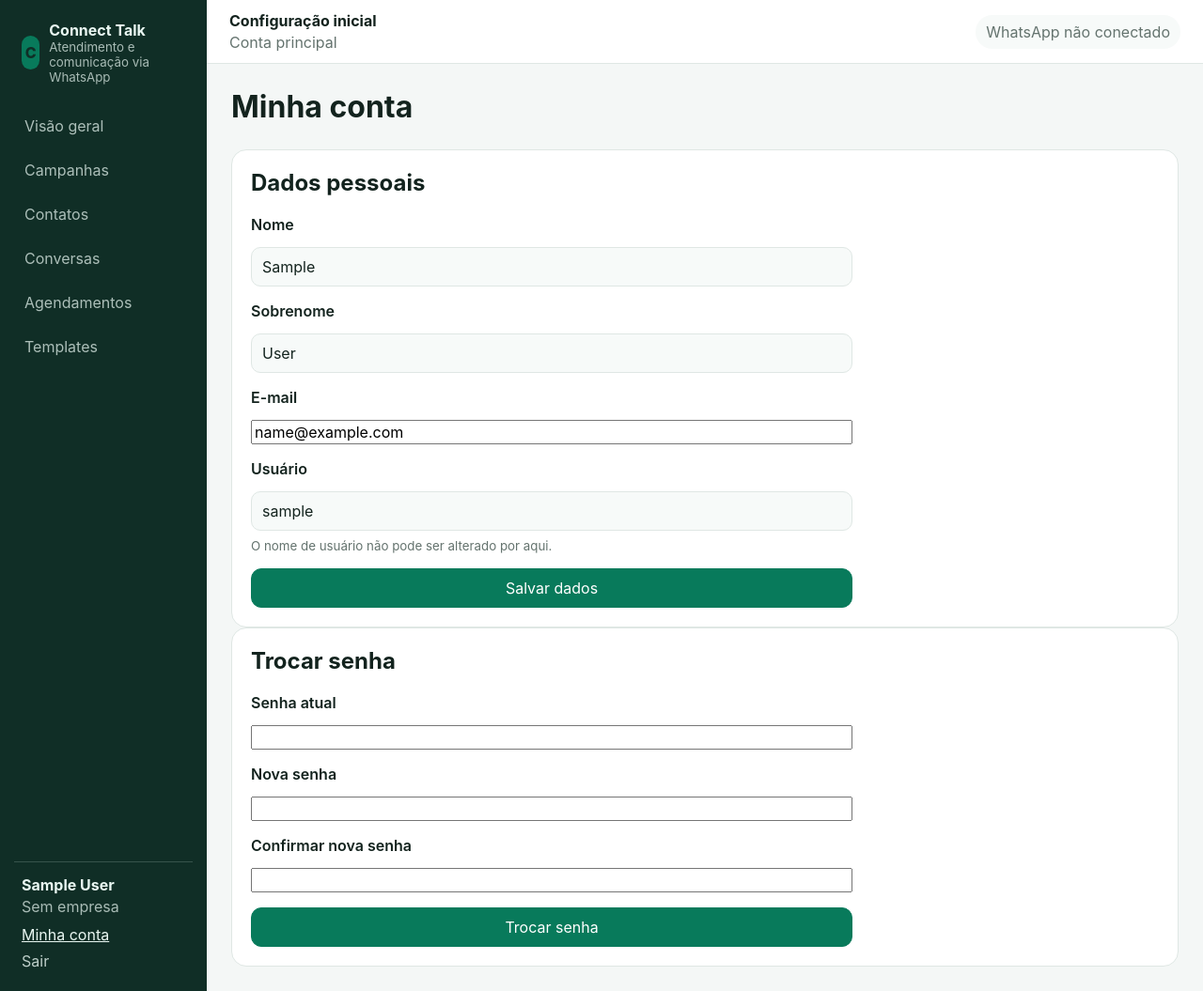
After one commit to kkrottojr/connect-talk, a Django app: page /conta/ in a window 1280 px wide. The commit adds this page. Shown: the whole page at 94% size. Run offline with Django 5.2, Linux system fonts and the light colour scheme; the visitor is signed in with stand-in values (Sample User, id 1); data comes from the database, SQL or seed files in the repository; data that the repository does not hold is empty.

Commit message:
Adicionar Postgres externo (Neon), tela Minha conta e CI
- render.yaml e settings.py: suporte a Postgres gerenciado externo (Neon/
  Supabase) via env vars sync:false, com DB_SSLMODE configurável (require
  em produção, prefer em dev/Docker local sem SSL).
- Nova tela "Minha conta" (dashboard/account.html): qualquer usuário logado
  troca nome/e-mail e senha sem precisar do /admin/; troca de senha preserva
  a sessão atual (update_session_auth_hash).
- CI: workflow do GitHub Actions rodando manage.py check + test suite a
  cada push/PR em main.
- README: URL da demo pública, roteiro "avaliar em 2 minutos" com os
  logins de demonstração, badge de CI e passo a passo do Neon.
- .gitignore: ignora .claude/ inteiro (não só settings.local.json).

Co-Authored-By: Claude Sonnet 5 <noreply@anthropic.com>

```diff
--- a/connect_talk/settings.py
+++ b/connect_talk/settings.py
@@ -85,6 +85,10 @@ if os.getenv("DB_ENGINE", "sqlite").lower() == "postgresql":
             "HOST": os.getenv("DB_HOST", "localhost"),
             "PORT": os.getenv("DB_PORT", "5432"),
             "CONN_MAX_AGE": 60,
+            # "prefer" funciona tanto local (Docker/Postgres sem SSL) quanto contra
+            # provedores gerenciados (Neon, Supabase, Render) que exigem SSL — nesses,
+            # defina DB_SSLMODE=require para não aceitar conexão sem criptografia.
+            "OPTIONS": {"sslmode": os.getenv("DB_SSLMODE", "prefer")},
         }
     }
 else:
--- a/dashboard/urls.py
+++ b/dashboard/urls.py
@@ -3,4 +3,7 @@ from django.urls import path
 from . import views
 
 
-urlpatterns = [path("", views.index, name="dashboard")]
+urlpatterns = [
+    path("", views.index, name="dashboard"),
+    path("conta/", views.account_view, name="account"),
+]
--- a/dashboard/views.py
+++ b/dashboard/views.py
@@ -1,4 +1,8 @@
+from django.contrib import messages
+from django.contrib.auth import update_session_auth_hash
 from django.contrib.auth.decorators import login_required
+from django.contrib.auth.password_validation import validate_password
+from django.core.exceptions import ValidationError
 from django.shortcuts import redirect, render
 
 from campaigns.models import Campaign, DispatchLog, TemplateButton
@@ -51,3 +55,51 @@ def index(request):
         },
     }
     return render(request, "dashboard/index.html", context)
+
+
+@login_required
+def account_view(request):
+    """Tela "Minha conta": qualquer usuário logado pode trocar o próprio nome/e-mail
+    e senha por aqui, mesmo sem empresa vinculada ainda (fluxo de onboarding)."""
+    membership = Membership.objects.active_for(request.user)
+    context = {
+        "membership": membership,
+        "organization": membership.organization if membership else None,
+        "nav_active": "account",
+    }
+
+    if request.method == "POST":
+        form_name = request.POST.get("form")
+
+        if form_name == "profile":
+            request.user.first_name = request.POST.get("first_name", "").strip()
+            request.user.last_name = request.POST.get("last_name", "").strip()
+            request.user.email = request.POST.get("email", "").strip()
+            request.user.save(update_fields=["first_name", "last_name", "email"])
+            messages.success(request, "Dados atualizados.")
+            return redirect("account")
+
+        if form_name == "password":
+            current_password = request.POST.get("current_password", "")
+            new_password = request.POST.get("new_password", "")
+            new_password_confirm = request.POST.get("new_password_confirm", "")
+
+            if not request.user.check_password(current_password):
+                messages.error(request, "Senha atual incorreta.")
+            elif new_password != new_password_confirm:
+                messages.error(request, "A confirmação não confere com a nova senha.")
+            else:
+                try:
+                    validate_password(new_password, user=request.user)
+                except ValidationError as exc:
+                    messages.error(request, " ".join(exc.messages))
+                else:
+                    request.user.set_password(new_password)
+                    request.user.save(update_fields=["password"])
+                    # Sem isso, trocar a própria senha derruba a sessão atual (o hash
+                    # da sessão fica associado à senha antiga) e o usuário é deslogado.
+                    update_session_auth_hash(request, request.user)
+                    messages.success(request, "Senha alterada com sucesso.")
+                    return redirect("account")
+
+    return render(request, "dashboard/account.html", context)
--- a/static/css/app.css
+++ b/static/css/app.css
@@ -32,7 +32,9 @@ h1, h2, p { margin-top: 0; }
 .user-card { margin-top: auto; border-top: 1px solid color-mix(in srgb, var(--sidebar-text) 18%, transparent); padding: 14px 8px 0; }
 .user-card strong, .user-card span { display: block; }
 .user-card span { opacity: .7; margin-top: 3px; }
-.logout-button { border: 0; background: transparent; color: inherit; padding: 10px 0 0; cursor: pointer; opacity: .8; }
+.account-link { display: block; color: inherit; text-decoration: none; padding: 10px 0 0; opacity: .8; }
+.account-link:hover, .account-link.active { opacity: 1; text-decoration: underline; }
+.logout-button { border: 0; background: transparent; color: inherit; padding: 8px 0 0; cursor: pointer; opacity: .8; }
 
 .main-area { min-width: 0; }
 .topbar { min-height: 68px; background: var(--surface); border-bottom: 1px solid var(--line); padding: 12px 24px; display: flex; align-items: center; justify-content: space-between; gap: 16px; }
--- /dev/null
+++ b/templates/dashboard/account.html
@@ -0,0 +1,56 @@
+{% extends "partials/app_shell.html" %}
+
+{% block title %}Minha conta · Connect Talk{% endblock %}
+
+{% block content %}
+<div class="page-heading">
+    <div><h1>Minha conta</h1></div>
+</div>
+
+<div class="card">
+    <h2>Dados pessoais</h2>
+    <form class="import-form" method="post">
+        {% csrf_token %}
+        <input type="hidden" name="form" value="profile">
+        <div class="field-row">
+            <label for="first_name">Nome</label>
+            <input type="text" id="first_name" name="first_name" value="{{ request.user.first_name }}">
+        </div>
+        <div class="field-row">
+            <label for="last_name">Sobrenome</label>
+            <input type="text" id="last_name" name="last_name" value="{{ request.user.last_name }}">
+        </div>
+        <div class="field-row">
+            <label for="email">E-mail</label>
+            <input type="email" id="email" name="email" value="{{ request.user.email }}">
+        </div>
+        <div class="field-row">
+            <label>Usuário</label>
+            <input type="text" value="{{ request.user.username }}" disabled>
+            <small>O nome de usuário não pode ser alterado por aqui.</small>
+        </div>
+        <button class="button button-primary" type="submit">Salvar dados</button>
+    </form>
+</div>
+
+<div class="card">
+    <h2>Trocar senha</h2>
+    <form class="import-form" method="post">
+        {% csrf_token %}
+        <input type="hidden" name="form" value="password">
+        <div class="field-row">
+            <label for="current_password">Senha atual</label>
+            <input type="password" id="current_password" name="current_password" required>
+        </div>
+        <div class="field-row">
+            <label for="new_password">Nova senha</label>
+            <input type="password" id="new_password" name="new_password" required>
+        </div>
+        <div class="field-row">
+            <label for="new_password_confirm">Confirmar nova senha</label>
+            <input type="password" id="new_password_confirm" name="new_password_confirm" required>
+        </div>
+        <button class="button button-primary" type="submit">Trocar senha</button>
+    </form>
+</div>
+{% endblock %}
--- a/templates/partials/app_shell.html
+++ b/templates/partials/app_shell.html
@@ -25,6 +25,7 @@
         <div class="user-card">
             <strong>{{ request.user.get_full_name|default:request.user.username }}</strong>
             <span>{% if membership %}{{ membership.get_role_display }}{% else %}Sem empresa{% endif %}</span>
+            <a href="{% url 'account' %}" class="account-link {% if nav_active == 'account' %}active{% endif %}">Minha conta</a>
             <form method="post" action="{% url 'logout' %}">
                 {% csrf_token %}
                 <button type="submit" class="logout-button">Sair</button>
```
Also changed, not shown: dashboard/tests.py (+76 -0 lines), render.yaml (+22 -7 lines), .github/workflows/tests.yml (added), README.md, 2 other files.
